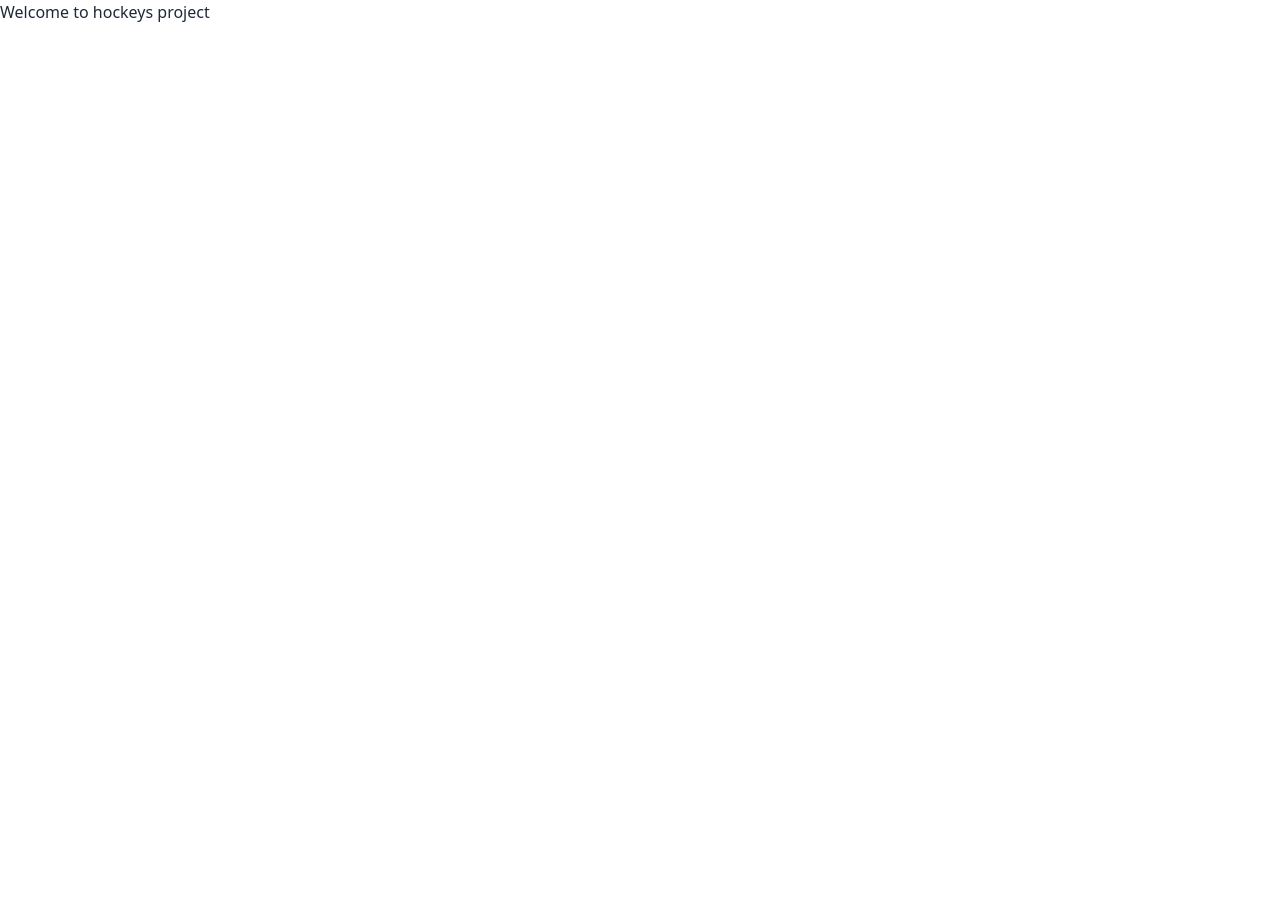
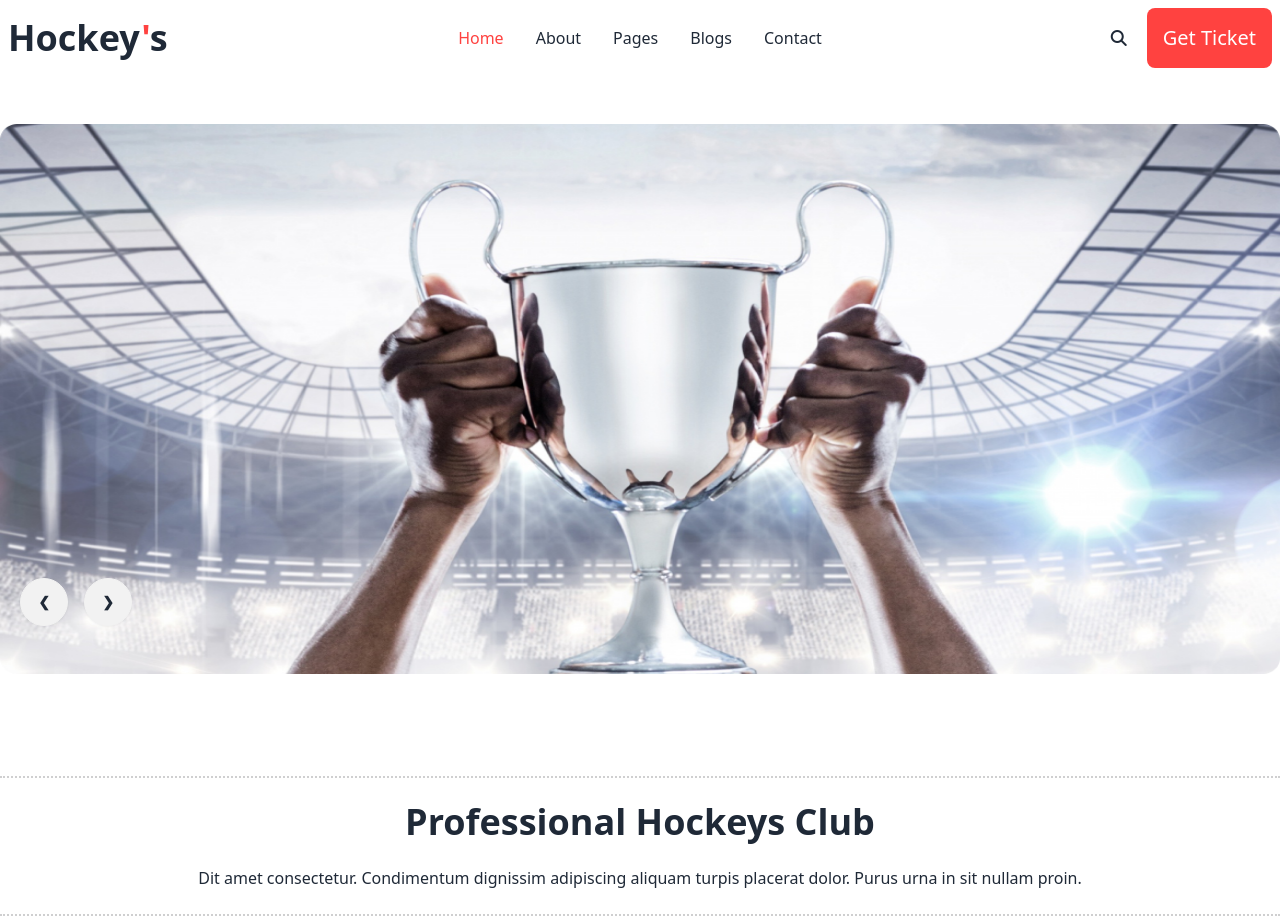
Before and after one commit to Ajjaj-Ahmed/hockey_club_website, a plain HTML site: page index.html in a window 1280 px wide. Before the commit the page ends 800 px from the top, so only its background shows below. Drawn offline with nearby package versions, Linux system fonts and the light colour scheme.

Commit message:
complete header section

```diff
--- a/index.html
+++ b/index.html
@@ -5,10 +5,13 @@
   <meta charset="UTF-8">
   <meta name="viewport" content="width=device-width, initial-scale=1.0">
   <title>Hockey's Club</title>
+  <!-- Font-Awesome -->
+  <script src="https://kit.fontawesome.com/5484fa001b.js" crossorigin="anonymous"></script>
   <!-- Google Font -->
   <link rel="preconnect" href="https://fonts.googleapis.com">
   <link rel="preconnect" href="https://fonts.gstatic.com" crossorigin>
   <link href="https://fonts.googleapis.com/css2?family=Manrope:wght@400;500;700;800&display=swap" rel="stylesheet">
+
   <!-- Tailwind and DaisyUI -->
   <link href="https://cdn.jsdelivr.net/npm/daisyui@4.6.0/dist/full.min.css" rel="stylesheet" type="text/css" />
   <script src="https://cdn.tailwindcss.com"></script>
@@ -20,6 +23,7 @@
         extend: {
           colors: {
             clifford: '#da373d',
+            btn_primary_bg: '##FF4240',
           }
         }
       }
@@ -33,8 +37,86 @@
   </style>
 </head>
 
-<body>
-<h2>Welcome to hockeys project</h2>
+<body class="container mx-auto">
+<header>
+  <nav class="lg:mb-12">
+    <div class="navbar bg-base-100">
+      <div class="navbar-start">
+        <div class="dropdown">
+          <div tabindex="0" role="button" class="btn btn-ghost lg:hidden">
+            <svg xmlns="http://www.w3.org/2000/svg" class="h-5 w-5" fill="none" viewBox="0 0 24 24" stroke="currentColor"><path stroke-linecap="round" stroke-linejoin="round" stroke-width="2" d="M4 6h16M4 12h8m-8 6h16" /></svg>
+          </div>
+          <ul tabindex="0" class="menu menu-sm dropdown-content mt-3 z-[1] p-2 shadow bg-base-100 rounded-box w-52 text-[16px]">
+            <li><a>Home</a></li>
+            <li><a>About</a> </li>
+            <li><a>Pages</a></li>
+            <li><a>Blogs</a></li>
+            <li><a>Contact</a></li>
+          </ul>
+        </div>
+        <h2 class="text-2xl  lg:font-extrabold lg:text-4xl"><a href="#">Hockey<span class="text-[#FF4240]">'</span>s</a></h2>
+      </div>
+      <div class="navbar-center hidden lg:flex lg:gap-11">
+        <ul class="menu menu-horizontal px-1 font-normal text-[16px]">
+          <li><a class="text-[#FF4240]">Home</a></li>
+          <li><a >About</a> </li>
+          <li><a >Pages</a></li>
+          <li><a >Blogs</a></li>
+          <li><a >Contact</a></li>
+        </ul>
+      </div>
+      <div class="navbar-end flex gap-5 items-center">
+        <i class="fa-solid fa-magnifying-glass"></i>
+        <button class="p-2 rounded-lg lg:p-4 bg-[#FF4240] text-white text-xl">Get Ticket</button>
+        <!-- <a class="btn bg-[#FF4240] text-white">Get Ticket</a> -->
+      </div>
+    </div>
+  </nav>
+  <div>
+    <div class="carousel w-full">
+      <!-- Slide One -->
+      <div id="slide1" class="carousel-item relative w-full">
+        <img src="Images/banner.png" class="w-full lg:h-[550px]" />
+      <div class="absolute flex gap-4 transform -translate-y-1/2 left-5 right-5  lg:bottom-6 bottom-3">
+          <a href="#slide4" class="btn btn-circle">❮</a>
+          <a href="#slide2" class="btn btn-circle">❯</a>
+        </div>
+      </div>
+      <!-- Slide Two -->
+      <div id="slide2" class="carousel-item relative w-full">
+         <img src="Images/banner.png" class="w-full lg:h-[550px]" />
+        <div class="absolute flex gap-4 transform -translate-y-1/2 left-5 right-5  lg:bottom-6 bottom-3">
+          <a href="#slide1" class="btn btn-circle">❮</a>
+          <a href="#slide3" class="btn btn-circle">❯</a>
+        </div>
+      </div>
+      <!-- Slide three -->
+      <div id="slide3" class="carousel-item relative w-full">
+         <img src="Images/banner.png" class="w-full lg:h-[550px]" />
+        <div class="absolute flex gap-4 transform -translate-y-1/2 left-5 right-5 lg:bottom-6 bottom-3">
+          <a href="#slide2" class="btn btn-circle">❮</a>
+          <a href="#slide4" class="btn btn-circle">❯</a>
+        </div>
+      </div>
+      <!-- slide four -->
+      <div id="slide4" class="carousel-item relative w-full">
+         <img src="Images/banner.png" class="w-full lg:h-[550px]" />
+        <div class="absolute flex gap-4 transform -translate-y-1/2 left-5 right-5 lg:bottom-6 bottom-3">
+          <a href="#slide3" class="btn btn-circle">❮</a>
+          <a href="#slide1" class="btn btn-circle">❯</a>
+        </div>
+      </div>
+    </div>
+  </div>
+</header>
+<main>
+  <!-- hockey club -->
+  <section class="mt-10 py-6 lg:mt-24 border-y-2 border-dotted border-[#13131833]">
+    <h2 class="text-2xl lg:text-4xl font-extrabold text-center lg:mb-6">Professional Hockeys Club</h2>
+    <p class="text-[14px] lg:text-[16px] text-center font-medium">Dit amet consectetur. Condimentum dignissim adipiscing aliquam turpis placerat dolor. Purus urna in sit nullam proin.</p>
+  </section>
+
+</main>
 </body>
 
 </html>
```
Also changed, not shown: Images/banner.png (renamed from Images/1.png).
